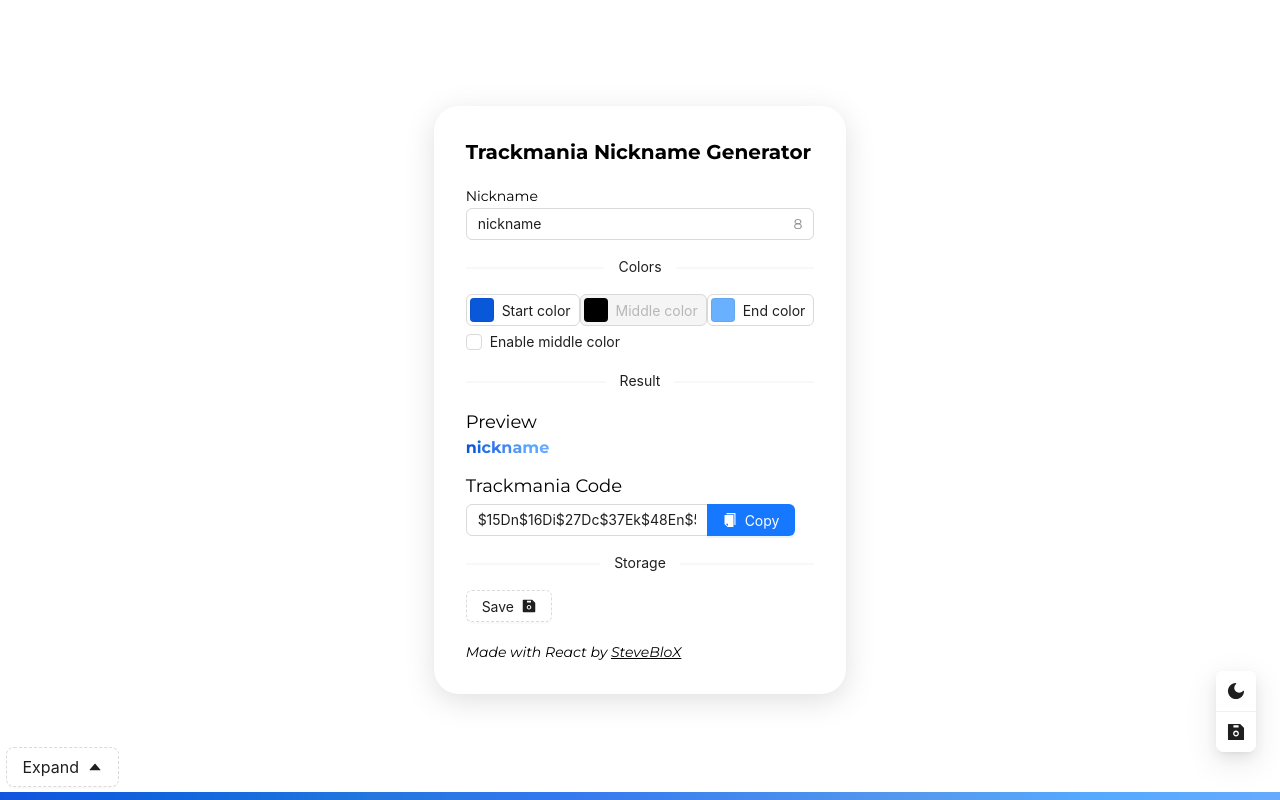
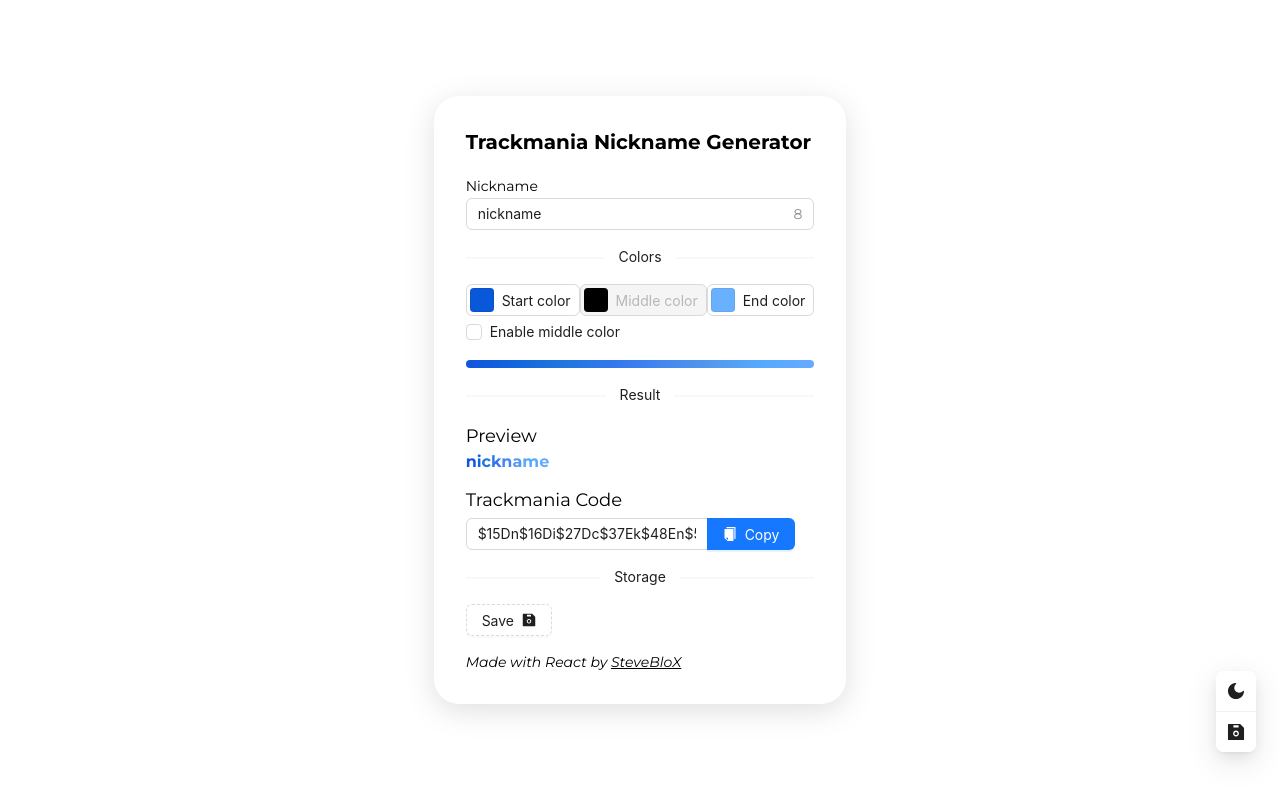
Before and after one commit to SteveBloX/tm-name-gen-react, a React (Create React App) app: page / in a window 1280 px wide. Built offline with nearby package versions, Linux system fonts and the light colour scheme.

Commit message:
change preview bar location

```diff
--- a/src/App.css
+++ b/src/App.css
@@ -23,20 +23,6 @@ body {
   background: #fff;
   box-shadow: rgba(100, 100, 111, 0.2) 0px 7px 29px 0px;
 }
-.gradient {
-  position: fixed;
-  bottom: 0;
-  left: 0;
-  width: 100%;
-  transition: .5s all;
-}
-
-.expandGradientButton {
-  position: fixed;
-  bottom: .8rem;
-  left: .4rem;
-  transition: .5s all;
-}
 
 .app {
   display: flex;
--- a/src/App.tsx
+++ b/src/App.tsx
@@ -15,8 +15,6 @@ import {
 import { generateGradient, shortenHex } from "./colors";
 import HorizontalColorPicker from "./components/horizontalColorPicker";
 import {
-  CaretDownFilled,
-  CaretUpFilled,
   CopyFilled,
   DeleteFilled,
   MoonFilled,
@@ -155,8 +153,6 @@ function App() {
     );
   });*/
 
-  const [expandedGradientPreview, setExpandedGradientPreview] =
-    React.useState<boolean>(false);
   const [darkMode, setDarkMode] = React.useState<boolean>(
     localStorage.getItem("darkMode") === "true"
   );
@@ -217,6 +213,12 @@ function App() {
           >
             Enable middle color
           </Checkbox>
+          <div
+            className="gradientPrev rounded-full w-full h-2 mt-4"
+            style={{
+              background: `linear-gradient(to right, ${gradient.join(", ")})`,
+            }}
+          />
           <Divider plain>Result</Divider>
           <p className="text-lg dark:text-light">Preview</p>
           <div className="font-bold mb-3">
@@ -293,15 +295,6 @@ function App() {
               </Button>
             </>
           )}
-          <div className="gradientBar mt-5">
-            <div
-              className="gradient h-2"
-              style={{
-                background: `linear-gradient(to right, ${gradient.join(", ")})`,
-                ...(expandedGradientPreview ? { height: "8rem" } : {}),
-              }}
-            ></div>
-          </div>
           <FloatButton.Group shape="square">
             <FloatButton
               icon={darkMode ? <MoonOutlined /> : <MoonFilled />}
@@ -339,33 +332,12 @@ function App() {
               }
             }}
           />
-          <p className="text-sm text-gray-500 italic dark:text-light">
+          <p className="text-sm text-gray-500 italic dark:text-light mt-4">
             Made with React by{" "}
             <a href="https://bloax.xyz" className="underline dark:text-light">
               SteveBloX
             </a>
           </p>
-          <Button
-            type="dashed"
-            onClick={() => setExpandedGradientPreview(!expandedGradientPreview)}
-            className="expandGradientButton"
-            size="large"
-            style={{
-              bottom: !expandedGradientPreview ? ".8rem" : "8.4rem",
-            }}
-          >
-            <TextWithIcon
-              text={expandedGradientPreview ? "Collapse" : "Expand"}
-              icon={
-                expandedGradientPreview ? (
-                  <CaretDownFilled />
-                ) : (
-                  <CaretUpFilled />
-                )
-              }
-              reverse={true}
-            />
-          </Button>
           {/*<FormatTest />*/}
         </div>
       </div>
```
